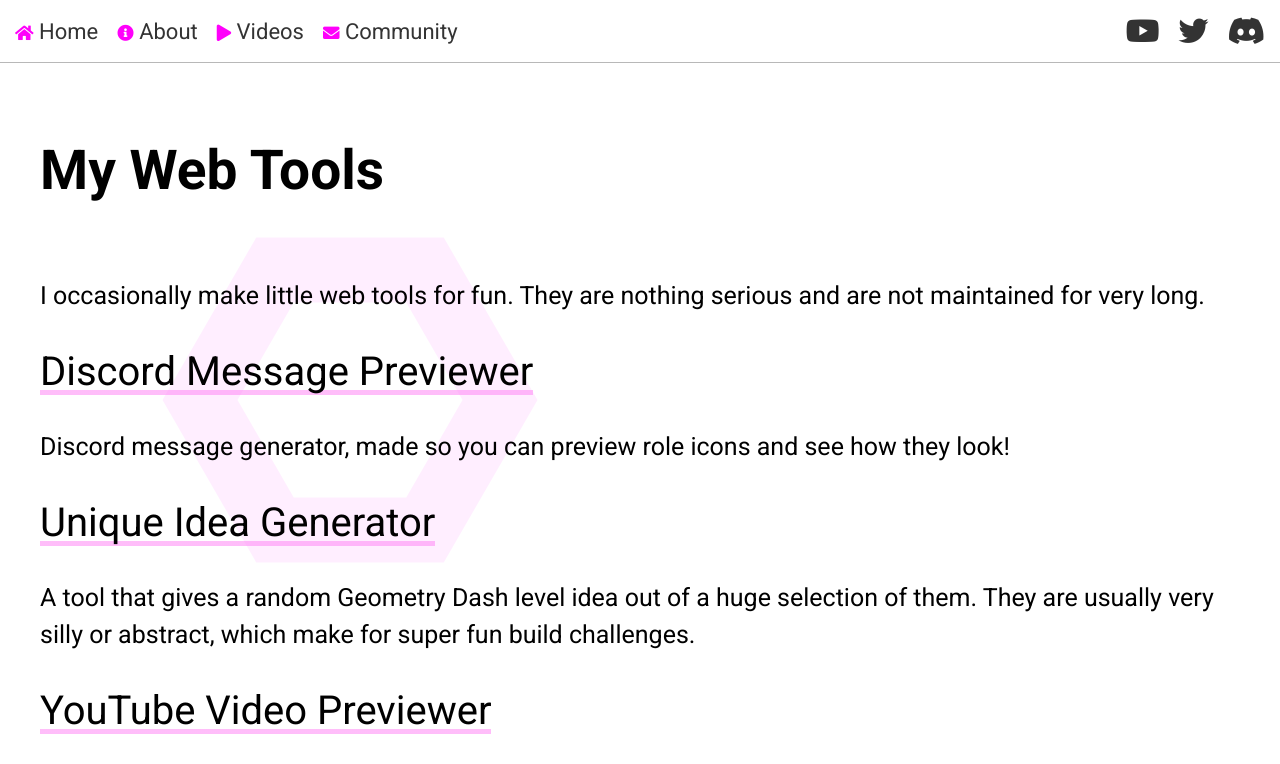
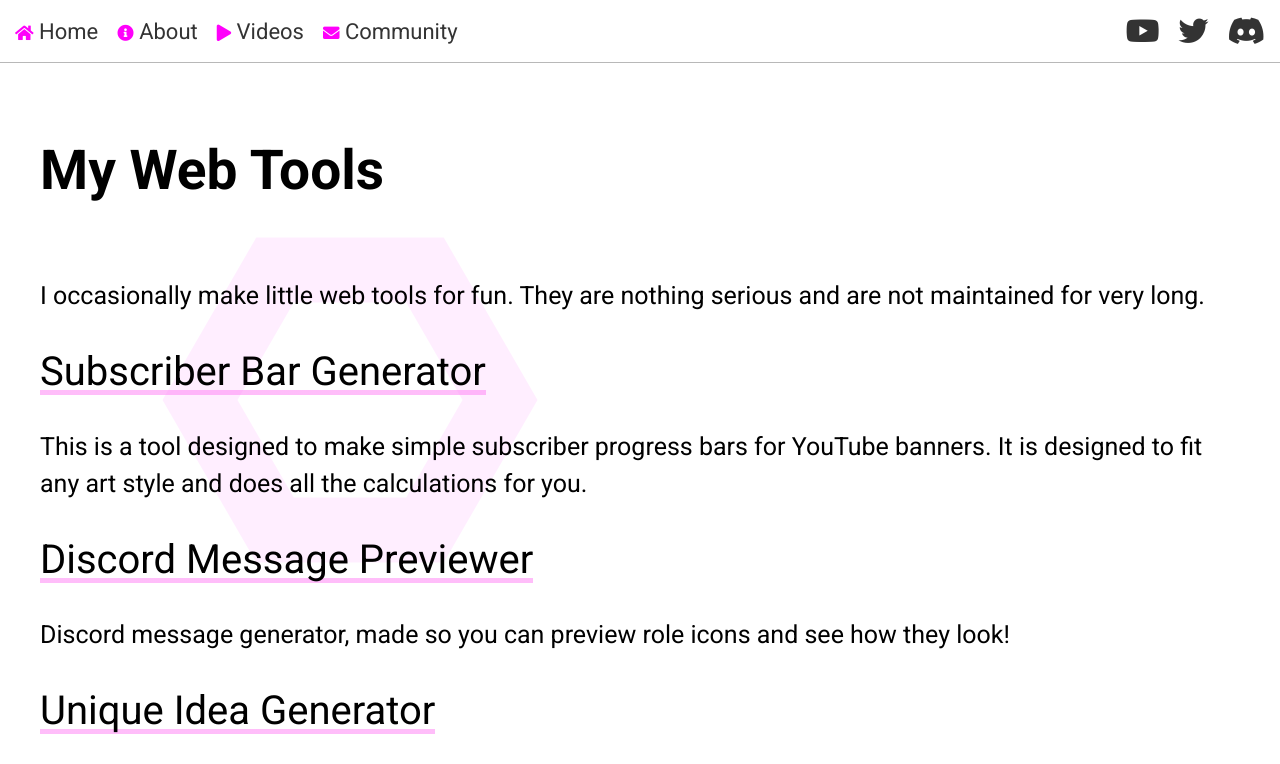
Before and after one commit to MoldyMacaroniX/MoldyMacaroniX-Personal-Website, an Eleventy site: page tools/index.md in a window 1280 px wide. Shown: the top 764 px of the page. Built offline with nearby package versions, Linux system fonts and the light colour scheme; Eleventy itself is replaced by a stand-in of ours; files that its build step writes are made by us from their sources.

Commit message:
added new tool to list

```diff
--- a/tools/index.md
+++ b/tools/index.md
@@ -8,7 +8,11 @@
 
 I occasionally make little web tools for fun. They are nothing serious and are not maintained for very long.
 
-## [Discord Message Previewer](/tools/discord-message-previewer)
+## [Subscriber Bar Generator](/tools/sub-bar-generator/)
+
+This is a tool designed to make simple subscriber progress bars for YouTube banners. It is designed to fit any art style and does all the calculations for you.
+
+## [Discord Message Previewer](/tools/discord-message-previewer/)
 
 Discord message generator, made so you can preview role icons and see how they look!
 
```
